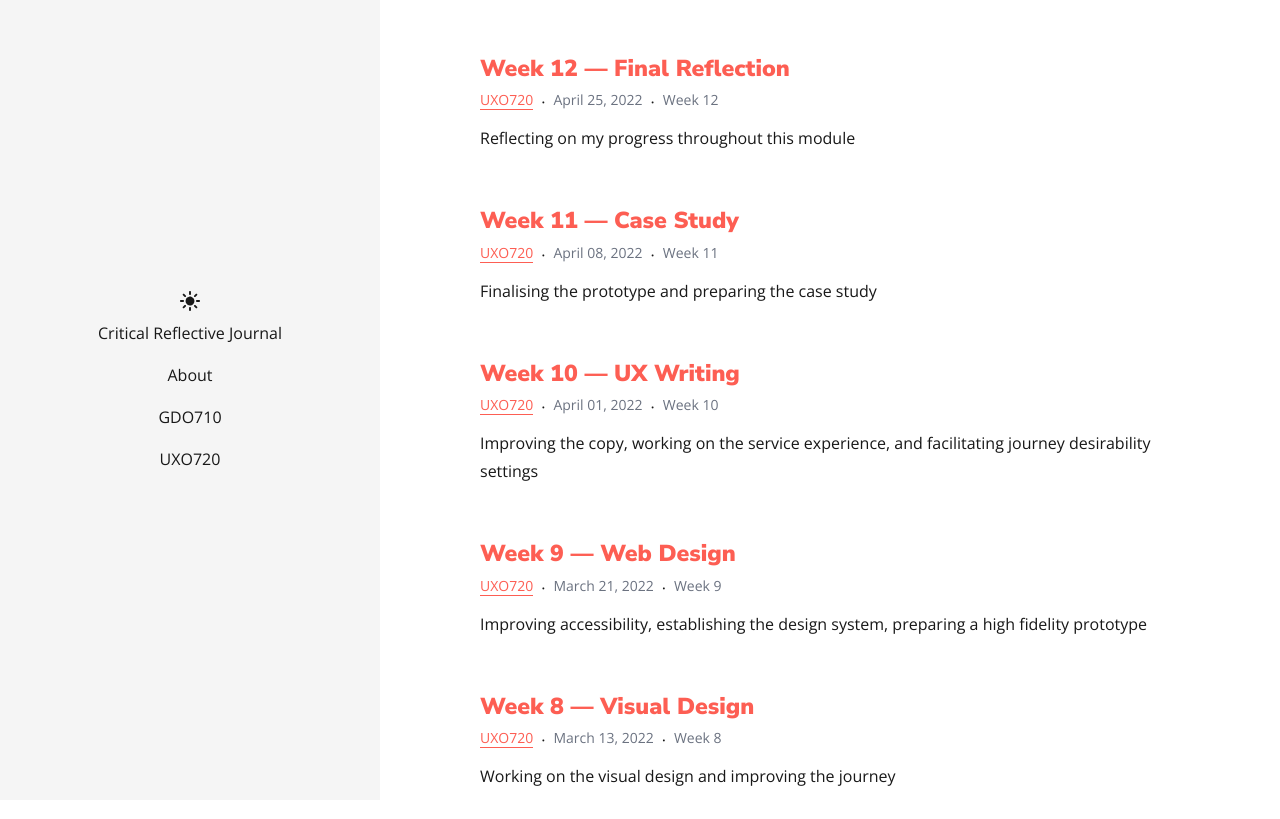
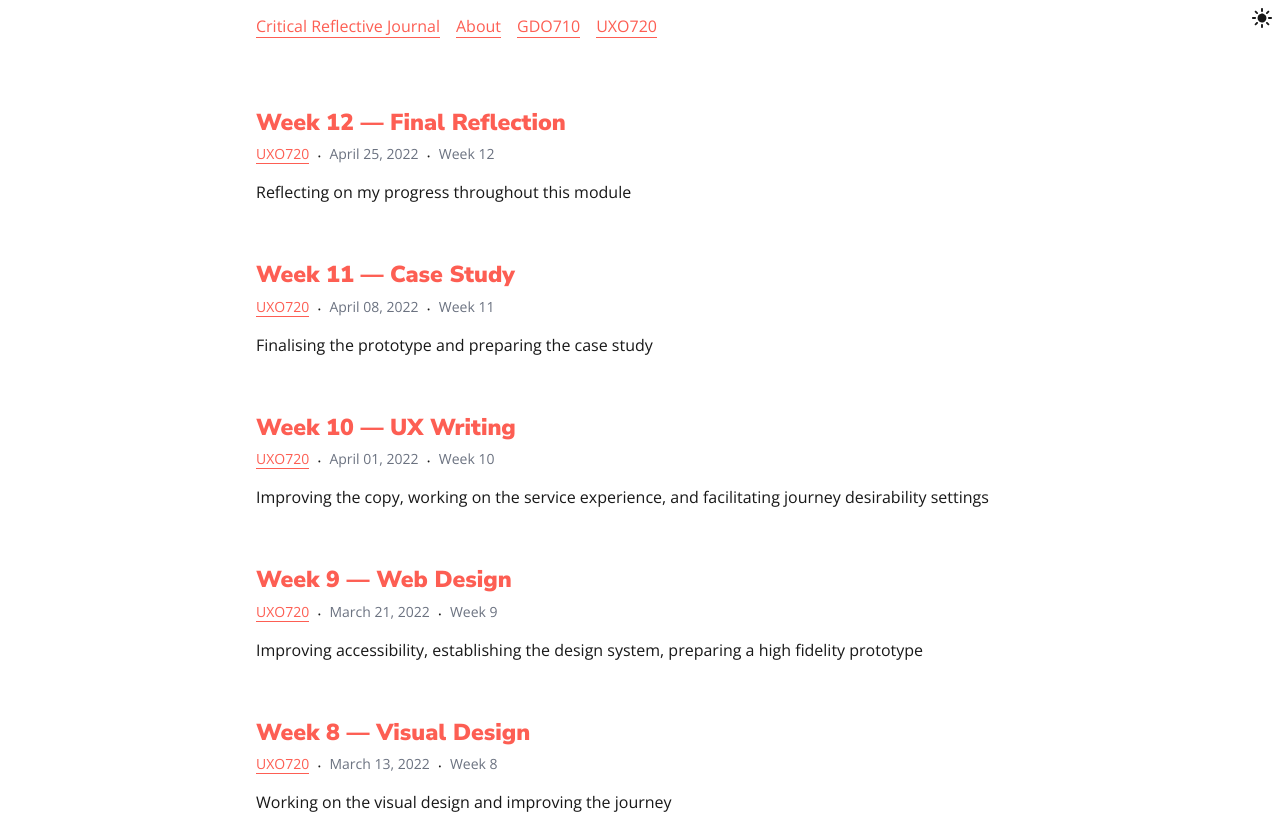
Before and after one commit to sirkotsky/falmouth, a Gatsby site: page / in a window 1280 px wide. Shown: the top 819 px of the page. Built offline with nearby package versions, Linux system fonts and the light colour scheme; Gatsby itself is replaced by a stand-in of ours; some packages are replaced by stand-ins of ours.

Commit message:
Updated the layout

```diff
--- a/src/components/layout.js
+++ b/src/components/layout.js
@@ -16,7 +16,7 @@ const Layout = ({ location, title, children }) => {
         return (
           <button
             aria-label="theme-switch"
-            className="leading-none p-1"
+            className="fixed right-0.5 top-0.5 leading-none p-1"
             onClick={() => toggleTheme(isDarkMode ? "light" : "dark")}
           >
             {isDarkMode ? (
@@ -76,18 +76,10 @@ const Layout = ({ location, title, children }) => {
   const header = (
     <>
       {toggle}
-        <ul
-          style={{
-            listStyle: `none`,
-            marginLeft: 0
-          }}>
+        <ul className="md:flex list-none mx-0 mt-3">
             {sidebarMenu.map((item) =>
-              <li>
+              <li className="mr-4">
                 <Link
-                  style={{
-                    boxShadow: `none`,
-                    color: `inherit`,
-                  }}
                   to={item.link}
                 >
                   {item.title}
@@ -107,16 +99,9 @@ const Layout = ({ location, title, children }) => {
         minHeight: "100vh",
       }}
     >
-      <div className="sidebar">
-        <div
-          className="md:h-screen p-4 flex flex-col justify-center items-center"
-          style={{ minHeight: 200 }}
-        >
-          {header}
-        </div>
-      </div>
 
-      <div className="main-content relative">
+      <div className="max-w-screen-md mx-auto relative">
+        {header}
         <main>{children}</main>
         <Footer />
       </div>
```
